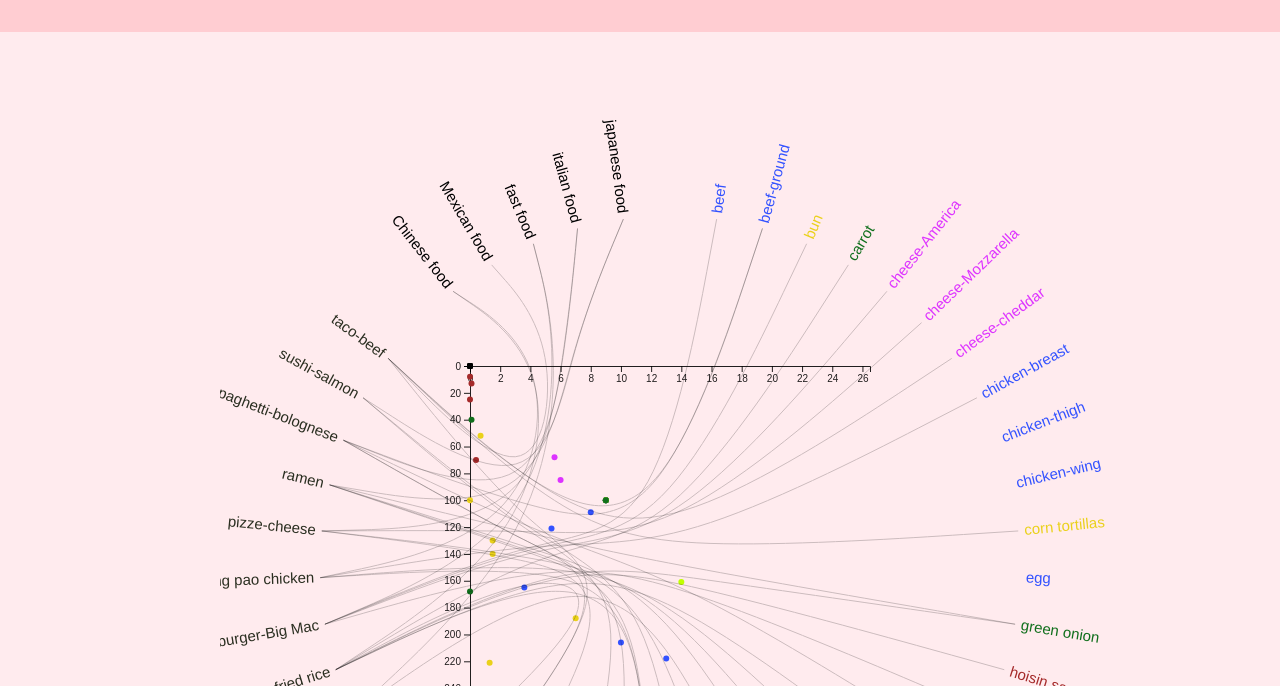
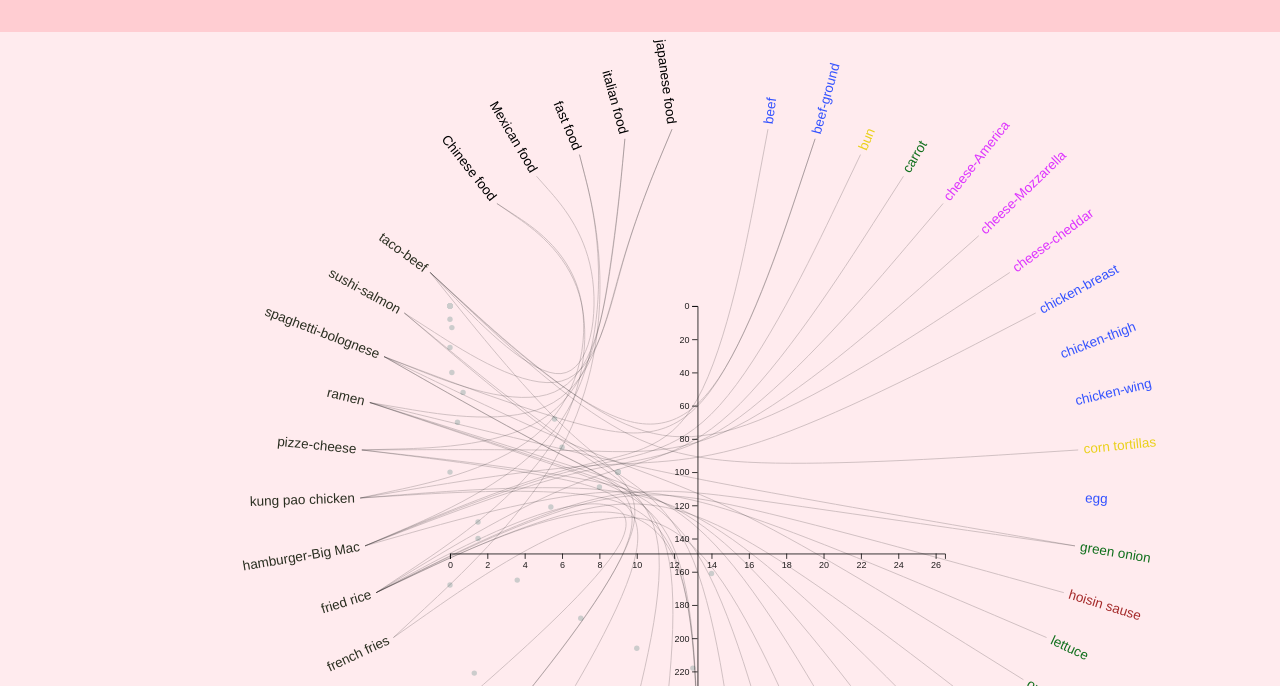
Before and after one commit to CZhang1997/Data-Visualization, a plain HTML site: page index.html in a window 1280 px wide. Shown: the part 114-800 px from the top of the page. Drawn offline with nearby package versions, Linux system fonts and the light colour scheme.

Commit message:
scatter plot interaction

```diff
--- a/main.js
+++ b/main.js
@@ -3,19 +3,20 @@
 @reference: https://observablehq.com/@d3/hierarchical-edge-bundling
 */
 const contents = d3.select(".contents");
-var margin = {left: -200, right: 50, top: -200, bottom:0};
+var margin = {left: -300, right: 50, top: -200, bottom:0};
+
 var colorin = "#00f"
 var colorout = "#f00"
 var colornone = "#ccc"
 var height = 900
-var width = 900
+var width = 1000
 var mid_width = width / 2;
 var mid_height = height /2.4;
 var radius = width / 2
-var bar_width = 400
-
+var bar_width = 550
+var plotshift = bar_width / 2
 var plotDataSet = [];
-
+var dotSize = 3;
 line = d3.lineRadial()
     .curve(d3.curveBundle.beta(0.85))
     .radius(d => d.y)
@@ -23,18 +24,12 @@ line = d3.lineRadial()
 tree = d3.cluster()
     .size([2 * Math.PI, radius - 100])
 
-    var dd = []
-    d3.csv("data/temp.csv", function(data2)
-    {
-      dd.push(data2);
-    })
+
 // Read data from json file
 d3.json("data/data.json").then(function(da) { // this cover all code below
-  //return dat;
 //});
 
     data = hierarchy(da)
-
     // Setting up data for each node
     const root = tree(bilink(d3.hierarchy(data)
         .sort((a, b) => d3.ascending(a.height, b.height) || d3.ascending(a.data.name, b.data.name))));
@@ -56,12 +51,12 @@ d3.json("data/data.json").then(function(da) { // this cover all code below
 
    svg.append("g")
   .attr("class", "axis")
-  .attr("transform", "translate("+ margin.left +"," + margin.top + ")")
+  .attr("transform", "translate("+ margin.left +"," + (margin.top + plotshift) + ")")
   .call(d3.axisBottom(x));
   // Add Y axis
   svg.append("g")
   .attr("class", "axis")
-  .attr("transform", "translate("+ margin.left +"," + margin.top + ")")
+  .attr("transform", "translate("+ (margin.left + plotshift) +"," + margin.top + ")")
     //.attr("transform", "translate("+ (margin.left + bar_width/ 2) +"," + (margin.top - bar_width/ 2) + ")")
     .call(d3.axisLeft(y));
     // Add dots  DO NOT WORK AT THE MOMENT
@@ -74,8 +69,9 @@ d3.json("data/data.json").then(function(da) { // this cover all code below
       .attr("transform", "translate("+ margin.left +"," + margin.top + ")")
         .attr("cx", function (d) { return x(d.data["fat"]);})
         .attr("cy", function (d) { return y(d.data["calories"]); })
-        .attr("r", 3)
-        .style("fill", function(d){ return generateTextColor(d.data.group);})
+        .attr("r", dotSize)
+        .style("fill", colornone)
+        .each(function(d){d.dot = this;})
 
     // Node
     const node = svg.append("g")
@@ -91,7 +87,7 @@ d3.json("data/data.json").then(function(da) { // this cover all code below
         .attr("text-anchor", d => d.x < Math.PI ? "start" : "end") // Display position
         .attr("transform", d => d.x >= Math.PI ? "rotate(180)" : null) // Display location
         .text(d => d.data.name) // Text
-        .attr("fill", function(d){ return generateTextColor(d.data.group) }) // Text Color
+        .attr("fill", function(d){ return generateTextColor(d.data.group); }) // Text Color
         .each(function(d) { d.text = this; })
         .on("mouseover", overed)
         .on("mouseout", outed)
@@ -121,6 +117,9 @@ d3.json("data/data.json").then(function(da) { // this cover all code below
         d3.selectAll(d.incoming.map(([d]) => d.text)).attr("fill", colorin).attr("font-weight", "bold");
         d3.selectAll(d.outgoing.map(d => d.path)).attr("stroke", colorout).raise();
         d3.selectAll(d.outgoing.map(([, d]) => d.text)).attr("fill", colorout).attr("font-weight", "bold");
+        d3.select(d.dot).attr("r", dotSize *2).style("fill", function(d){ return generateTextColor(d.data.group);});
+   //     d3.selectAll(d.incoming.map(([d]) => d.dot)).attr("r", dotSize *2).style("fill", function(d){ return generateTextColor(d.data.group);});
+     //   d3.selectAll(d.outgoing.map(([d]) => d.dot)).attr("r", dotSize *2).style("fill", function(d){ return generateTextColor(d.data.group);});
     }
 
     function outed(d) {
@@ -130,6 +129,10 @@ d3.json("data/data.json").then(function(da) { // this cover all code below
         d3.selectAll(d.incoming.map(([d]) => d.text)).attr("fill", function(d){ return generateTextColor(d.data.group) }).attr("font-weight", null);
         d3.selectAll(d.outgoing.map(d => d.path)).attr("stroke", null);
         d3.selectAll(d.outgoing.map(([, d]) => d.text)).attr("fill", function(d){ return generateTextColor(d.data.group) }).attr("font-weight", null);
+        d3.select(d.dot).attr("r", dotSize).style("fill", colornone);
+    //    d3.selectAll(d.incoming.map(([d]) => d.dot)).attr("r", dotSize).style("fill", colornone);
+     //   d3.selectAll(d.outgoing.map(([d]) => d.dot)).attr("r", dotSize).style("fill", colornone);
+
     }
 
     // Function that reads data and build hierarchy relationships
@@ -158,7 +161,8 @@ d3.json("data/data.json").then(function(da) { // this cover all code below
 
             return data;
             });
-            console.log(plotDataSet);
+
+            //console.log(plotDataSet);
             return root;
     }
 
--- a/style.css
+++ b/style.css
@@ -5,7 +5,7 @@ html, body {
 }
 svg {
   position: absolute;
-  top: 35%;
+  top: 25%;
   left: 25%;
   margin-top: -50px;
   margin-left: -100px;
```
